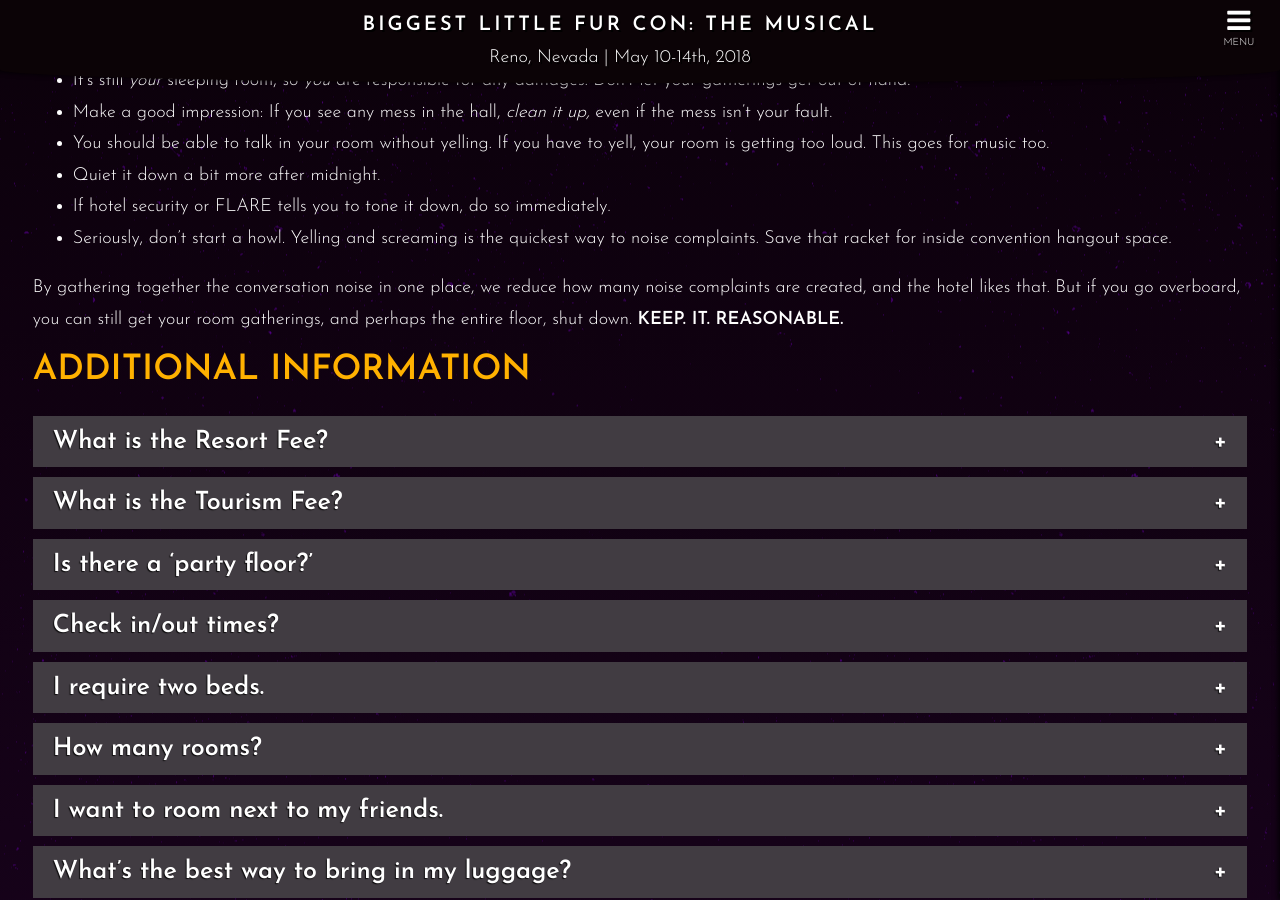
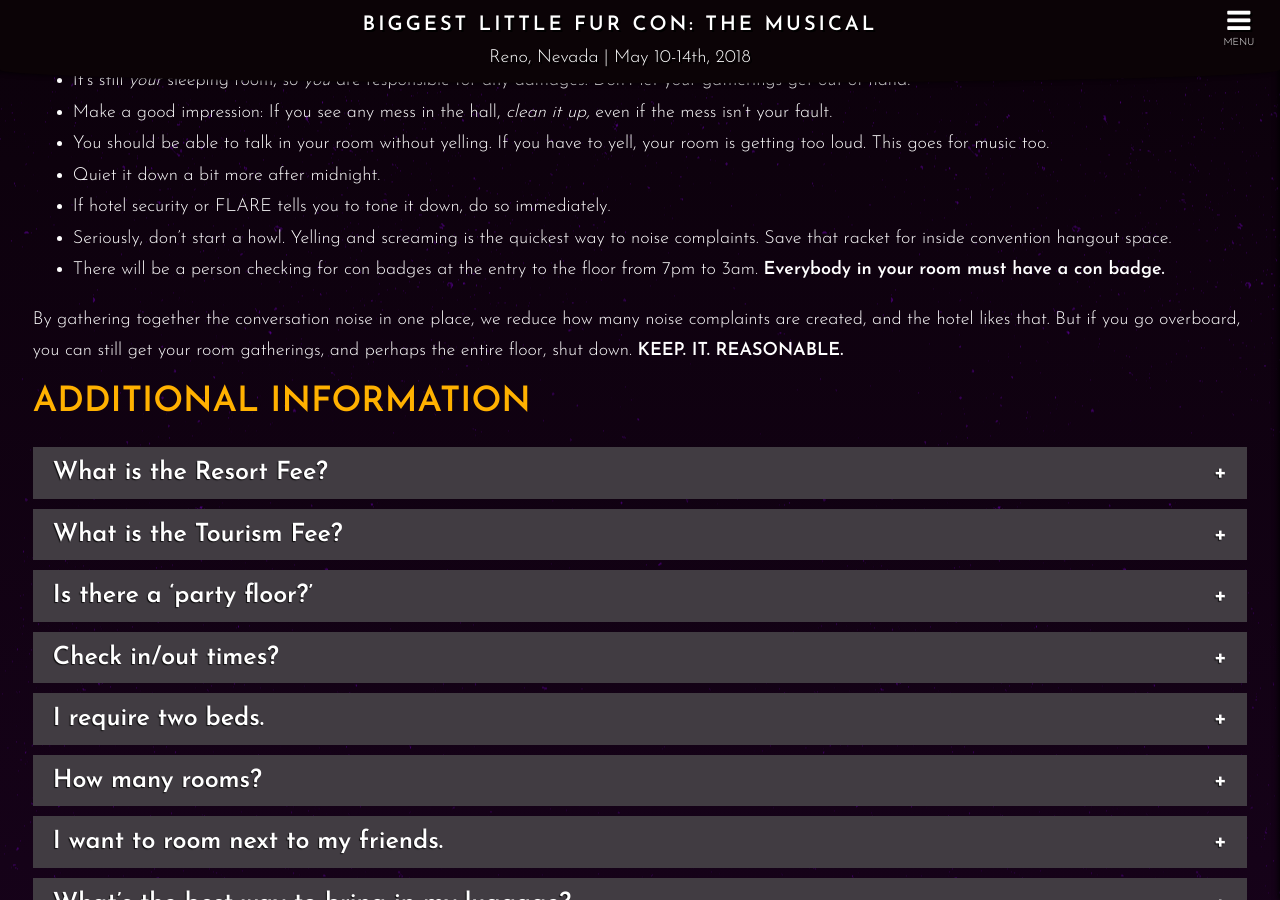
Before and after one commit to blfcweb/biggestlittlefc.github.io, a Jekyll site: the page built from hotel.md, in a window 1280 px wide and 900 px high, scrolled down 2388 px. Built offline with Jekyll 4.4.1, drawn with Linux system fonts in a browser that asks for light colours; our own code applies the rules of GitHub Pages for plain Markdown files.

Commit message:
added note about con badges on hospitality floor

```diff
--- a/hotel.md
+++ b/hotel.md
@@ -100,6 +100,7 @@
 - Quiet it down a bit more after midnight.
 - If hotel security or FLARE tells you to tone it down, do so immediately.
 - Seriously, don't start a howl. Yelling and screaming is the quickest way to noise complaints. Save that racket for inside convention hangout space.
+- There will be a person checking for con badges at the entry to the floor from 7pm to 3am. **Everybody in your room must have a con badge.**
 
 By gathering together the conversation noise in one place, we reduce how many noise complaints are created, and the hotel likes that. But if you go overboard, you can still get your room gatherings, and perhaps the entire floor, shut down. **KEEP. IT. REASONABLE.**
 
```
